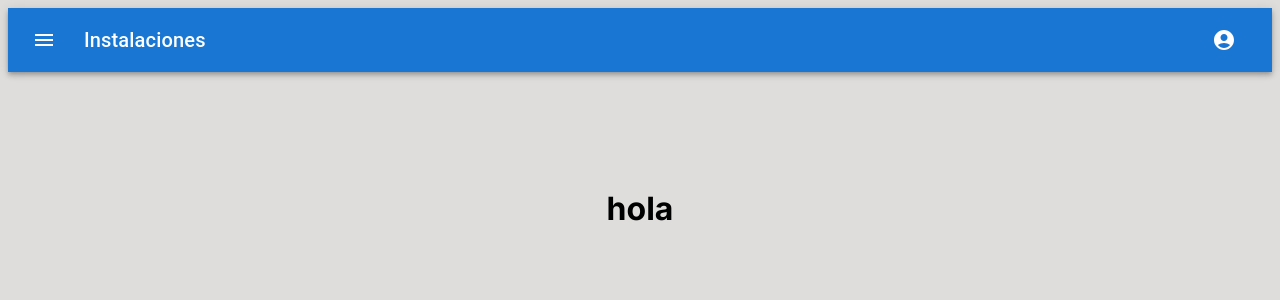
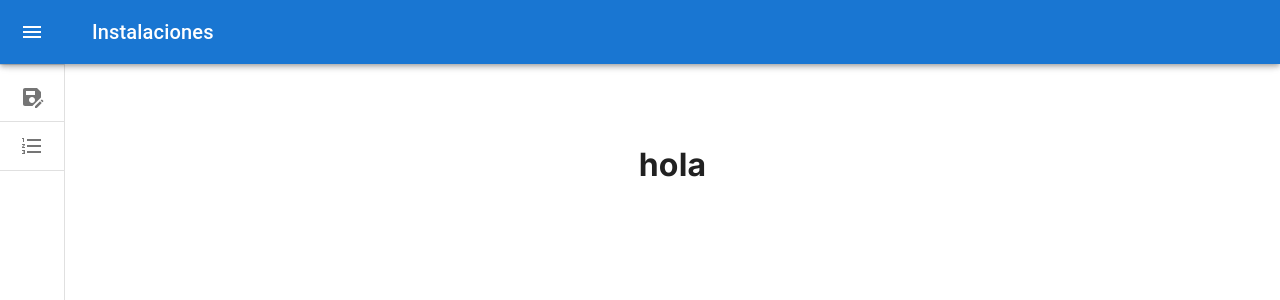
Before and after one commit to claudio22fl/installationpage, a Next.js app: page / in a window 1280 px wide. Shown: the top 300 px of the page. Built offline with nearby package versions, Linux system fonts and the light colour scheme.

Commit message:
update formatos

```diff
--- a/src/app/Installation/hooks/useDaraForm.tsx
+++ b/src/app/Installation/hooks/useDaraForm.tsx
@@ -9,10 +9,7 @@ export const useDataForm = () => {
   const productoInicial: Producto[] = [];
 
   const date1 = new Date(formatDateInputs(new Date().toString()));
-  const hora = date1.getHours();
-  const minutos = date1.getMinutes();
 
-  console.log(date1);
   date1.setMonth(date1.getMonth() + Number(1));
 
   const [formData, setFormData] = useState<fotmatAttributes>({
--- a/src/app/component/AppBar.tsx
+++ b/src/app/component/AppBar.tsx
@@ -1,81 +1,196 @@
-'use client';
-import * as React from 'react';
-import AppBar from '@mui/material/AppBar';
-import Box from '@mui/material/Box';
-import Toolbar from '@mui/material/Toolbar';
-import Typography from '@mui/material/Typography';
-import IconButton from '@mui/material/IconButton';
-import MenuIcon from '@mui/icons-material/Menu';
-import AccountCircle from '@mui/icons-material/AccountCircle';
-import MenuItem from '@mui/material/MenuItem';
-import Menu from '@mui/material/Menu';
+"use client";
+import * as React from "react";
+import { styled, useTheme, Theme, CSSObject } from "@mui/material/styles";
+import Box from "@mui/material/Box";
+import MuiDrawer from "@mui/material/Drawer";
+import MuiAppBar, { AppBarProps as MuiAppBarProps } from "@mui/material/AppBar";
+import Toolbar from "@mui/material/Toolbar";
+import List from "@mui/material/List";
+import CssBaseline from "@mui/material/CssBaseline";
+import Typography from "@mui/material/Typography";
+import Divider from "@mui/material/Divider";
+import IconButton from "@mui/material/IconButton";
+import MenuIcon from "@mui/icons-material/Menu";
+import ChevronLeftIcon from "@mui/icons-material/ChevronLeft";
+import ChevronRightIcon from "@mui/icons-material/ChevronRight";
+import ListItem from "@mui/material/ListItem";
+import ListItemButton from "@mui/material/ListItemButton";
+import ListItemIcon from "@mui/material/ListItemIcon";
+import ListItemText from "@mui/material/ListItemText";
+import InboxIcon from "@mui/icons-material/MoveToInbox";
+import MailIcon from "@mui/icons-material/Mail";
+import SaveAsIcon from "@mui/icons-material/SaveAs";
+import FormatListNumberedIcon from '@mui/icons-material/FormatListNumbered';
 
-export default function MenuAppBar() {
-  const [auth, setAuth] = React.useState(true);
-  const [anchorEl, setAnchorEl] = React.useState<null | HTMLElement>(null);
+const drawerWidth = 240;
 
-  const handleChange = (event: React.ChangeEvent<HTMLInputElement>) => {
-    setAuth(event.target.checked);
+const openedMixin = (theme: Theme): CSSObject => ({
+  width: drawerWidth,
+  transition: theme.transitions.create("width", {
+    easing: theme.transitions.easing.sharp,
+    duration: theme.transitions.duration.enteringScreen,
+  }),
+  overflowX: "hidden",
+});
+
+const closedMixin = (theme: Theme): CSSObject => ({
+  transition: theme.transitions.create("width", {
+    easing: theme.transitions.easing.sharp,
+    duration: theme.transitions.duration.leavingScreen,
+  }),
+  overflowX: "hidden",
+  width: `calc(${theme.spacing(7)} + 1px)`,
+  [theme.breakpoints.up("sm")]: {
+    width: `calc(${theme.spacing(8)} + 1px)`,
+  },
+});
+
+const DrawerHeader = styled("div")(({ theme }) => ({
+  display: "flex",
+  alignItems: "center",
+  justifyContent: "flex-end",
+  padding: theme.spacing(0, 1),
+  // necessary for content to be below app bar
+  ...theme.mixins.toolbar,
+}));
+
+interface AppBarProps extends MuiAppBarProps {
+  open?: boolean;
+}
+
+const AppBar = styled(MuiAppBar, {
+  shouldForwardProp: (prop) => prop !== "open",
+})<AppBarProps>(({ theme, open }) => ({
+  zIndex: theme.zIndex.drawer + 1,
+  transition: theme.transitions.create(["width", "margin"], {
+    easing: theme.transitions.easing.sharp,
+    duration: theme.transitions.duration.leavingScreen,
+  }),
+  ...(open && {
+    marginLeft: drawerWidth,
+    width: `calc(100% - ${drawerWidth}px)`,
+    transition: theme.transitions.create(["width", "margin"], {
+      easing: theme.transitions.easing.sharp,
+      duration: theme.transitions.duration.enteringScreen,
+    }),
+  }),
+}));
+
+const Drawer = styled(MuiDrawer, {
+  shouldForwardProp: (prop) => prop !== "open",
+})(({ theme, open }) => ({
+  width: drawerWidth,
+  flexShrink: 0,
+  whiteSpace: "nowrap",
+  boxSizing: "border-box",
+  ...(open && {
+    ...openedMixin(theme),
+    "& .MuiDrawer-paper": openedMixin(theme),
+  }),
+  ...(!open && {
+    ...closedMixin(theme),
+    "& .MuiDrawer-paper": closedMixin(theme),
+  }),
+}));
+
+interface Props {
+  children: React.ReactNode;
+}
+
+export default function MiniDrawer({ children }: Props) {
+  const theme = useTheme();
+  const [open, setOpen] = React.useState(false);
+
+  const handleDrawerOpen = () => {
+    setOpen(true);
   };
 
-  const handleMenu = (event: React.MouseEvent<HTMLElement>) => {
-    setAnchorEl(event.currentTarget);
+  const handleDrawerClose = () => {
+    setOpen(false);
   };
 
-  const handleClose = () => {
-    setAnchorEl(null);
-  };
+
+
+  const toggleDrawer = [
+    {
+      label: "Nueva instalacion",
+      icon: <SaveAsIcon />,
+      onClick: handleDrawerOpen,
+      href: "/Installation",
+    },
+    {
+      label: "Instalaciones",
+      icon: <FormatListNumberedIcon />,
+      onClick: handleDrawerOpen,
+      href: "/Installation_list",
+    },
+  ];
 
   return (
-    <Box sx={{ flexGrow: 1 }}>
-      <AppBar position="static">
+    <Box sx={{ display: "flex" }}>
+      <CssBaseline />
+      <AppBar position="fixed" open={open}>
         <Toolbar>
           <IconButton
-            size="large"
+            color="inherit"
+            aria-label="open drawer"
+            onClick={handleDrawerOpen}
             edge="start"
-            color="inherit"
-            aria-label="menu"
-            sx={{ mr: 2 }}
+            sx={{
+              marginRight: 5,
+              ...(open && { display: "none" }),
+            }}
           >
             <MenuIcon />
           </IconButton>
-          <Typography variant="h6" component="div" sx={{ flexGrow: 1 }}>
+          <Typography variant="h6" noWrap component="div">
             Instalaciones
           </Typography>
-          {auth && (
-            <div>
-              <IconButton
-                size="large"
-                aria-label="account of current user"
-                aria-controls="menu-appbar"
-                aria-haspopup="true"
-                onClick={handleMenu}
-                color="inherit"
-              >
-                <AccountCircle />
-              </IconButton>
-              <Menu
-                id="menu-appbar"
-                anchorEl={anchorEl}
-                anchorOrigin={{
-                  vertical: 'top',
-                  horizontal: 'right',
-                }}
-                keepMounted
-                transformOrigin={{
-                  vertical: 'top',
-                  horizontal: 'right',
-                }}
-                open={Boolean(anchorEl)}
-                onClose={handleClose}
-              >
-                <MenuItem onClick={handleClose}>Profile</MenuItem>
-                <MenuItem onClick={handleClose}>My account</MenuItem>
-              </Menu>
-            </div>
-          )}
         </Toolbar>
       </AppBar>
+      <Drawer variant="permanent" open={open}>
+        <DrawerHeader>
+          <IconButton onClick={handleDrawerClose}>
+            {theme.direction === "rtl" ? (
+              <ChevronRightIcon />
+            ) : (
+              <ChevronLeftIcon />
+            )}
+          </IconButton>
+        </DrawerHeader>
+        <Divider />
+        <List>
+          {toggleDrawer.map(
+            ({label, onClick, icon, href}) => (
+              <ListItem key={label} disablePadding sx={{ display: "block" }}>
+                <ListItemButton
+                  href={href}
+                  sx={{
+                    minHeight: 48,
+                    justifyContent: open ? "initial" : "center",
+                    px: 2.5,
+                  }}
+                >
+                  <ListItemIcon
+                    sx={{
+                      minWidth: 0,
+                      mr: open ? 3 : "auto",
+                      justifyContent: "center",
+                    }}
+                  >
+                    {icon}
+                  </ListItemIcon>
+                  <ListItemText primary={label} sx={{ opacity: open ? 1 : 0 }} />
+                </ListItemButton>
+                <Divider />
+              </ListItem>
+            )
+          )}
+        </List>
+      </Drawer>
+      <Box component="main" sx={{ flexGrow: 1, p: 3 }}>
+        {children}
+      </Box>
     </Box>
   );
 }
--- a/src/app/component/formComponent/useFormCreate.tsx
+++ b/src/app/component/formComponent/useFormCreate.tsx
@@ -8,17 +8,16 @@ export const useFormCreate = ({ refreshTable, formData, setFormData }: any) => {
     const date1 = new Date(formData[`fechainicio`]);
     date1.setMonth(date1.getMonth() + Number(e.target.value));
 
- console.log(e.target.name)
-
     if(e.target.name === 'hours'){
       setFormData({
         ...formData,
         [e.target.name]: `${e.target.value}:00`,
       });
     }else{
+      const upperCaseValue = e.target.value.toUpperCase();
       setFormData({
         ...formData,
-        [e.target.name]: e.target.value,
+        [e.target.name]: upperCaseValue,
       });
     }
 
--- a/src/app/hooks/mockInputs.ts
+++ b/src/app/hooks/mockInputs.ts
@@ -108,7 +108,7 @@ export const inputstabla: IImpuchip[] = [
   },
   {
     id: 13,
-    tipo: "number",
+    tipo: "money",
     name: "cost",
     label: "Costo:",
     valor: ["0"],
@@ -116,7 +116,7 @@ export const inputstabla: IImpuchip[] = [
   },
   {
     id: 14,
-    tipo: "number",
+    tipo: "money",
     name: "value",
     label: "Valor :",
     valor: ["0"],
--- a/src/app/layout.tsx
+++ b/src/app/layout.tsx
@@ -1,28 +1,26 @@
-import './globals.css'
-import type { Metadata } from 'next'
-import { Inter } from 'next/font/google'
-import MenuAppBar from './component/AppBar'
+import "./globals.css";
+import type { Metadata } from "next";
+import { Inter } from "next/font/google";
+import MenuAppBar from "./component/AppBar";
+import MiniDrawer from "./component/AppBar";
 
-
-const inter = Inter({ subsets: ['latin'] })
+const inter = Inter({ subsets: ["latin"] });
 
 export const metadata: Metadata = {
-  title: 'Create Next App',
-  description: 'Generated by create next app',
-}
+  title: "Create Next App",
+  description: "Generated by create next app",
+};
 
 export default function RootLayout({
   children,
 }: {
-  children: React.ReactNode
+  children: React.ReactNode;
 }) {
   return (
     <html lang="en">
-
       <body className={inter.className}>
-      <MenuAppBar/>
-        {children}
-        </body>
+        <MiniDrawer children={children} />
+      </body>
     </html>
-  )
+  );
 }
--- a/src/utils/const.tsx
+++ b/src/utils/const.tsx
@@ -24,3 +24,8 @@ export const formatHourInputs = (date: string) => {
 
   return `${hours}:${minutes}:00`;
 }
+
+export const formatClp = (value: string) => {
+  const cleanedValue = value.replace(/[,\.]/g, "");
+  return cleanedValue.replace(/\B(?=(\d{3})+(?!\d))/g, ",");
+};
```
Also changed, not shown: src/app/Installation/component/Table.tsx (+7 -5 lines), src/app/Installation/page.tsx (+4 -13 lines), src/app/Installation_list/page.tsx (added, +29 -0 lines), src/app/component/formComponent/Formulariosims.tsx (+20 -10 lines), src/app/component/formComponent/Inputtype.tsx (+40 -6 lines), src/app/component/tableComponent/Table.tsx (+4 -3 lines).
